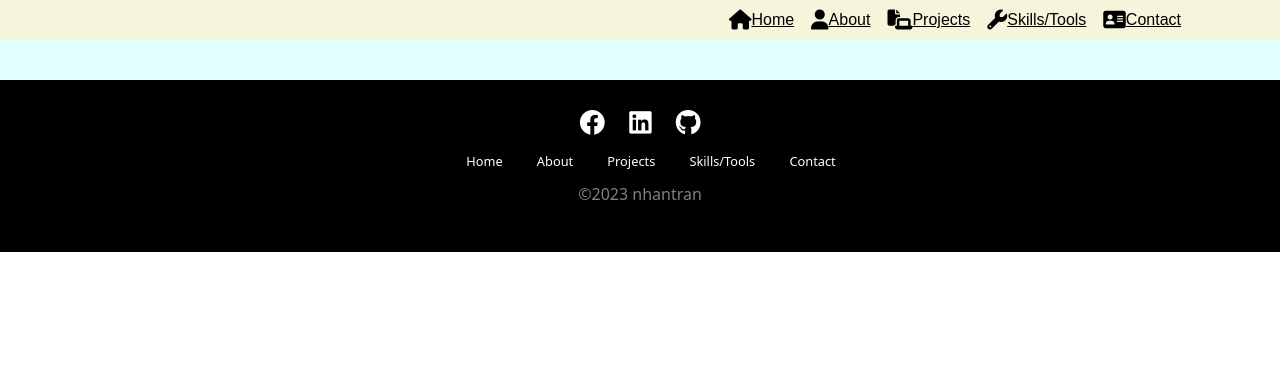
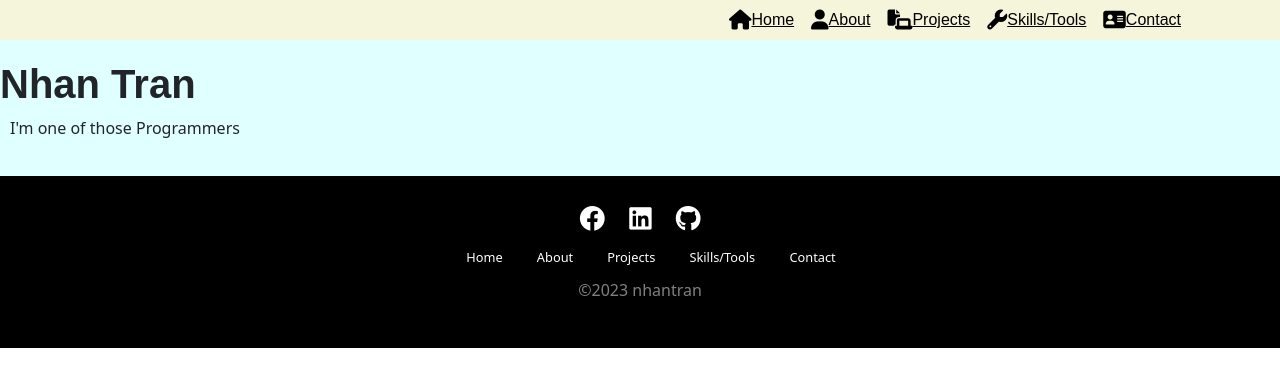
Before and after one commit to NTran575/MyPortfolio, a plain HTML site: page index.html in a window 1280 px wide. Drawn offline with nearby package versions, Linux system fonts and the light colour scheme.

Commit message:
Header in progress

```diff
--- a/index.html
+++ b/index.html
@@ -37,7 +37,8 @@
 
     <!-- Header-->
     <header>
-
+        <h1>Nhan Tran</h1>
+        <p>I'm one of those Programmers</p>
     </header>
 
     <!-- Main Section -->
```
